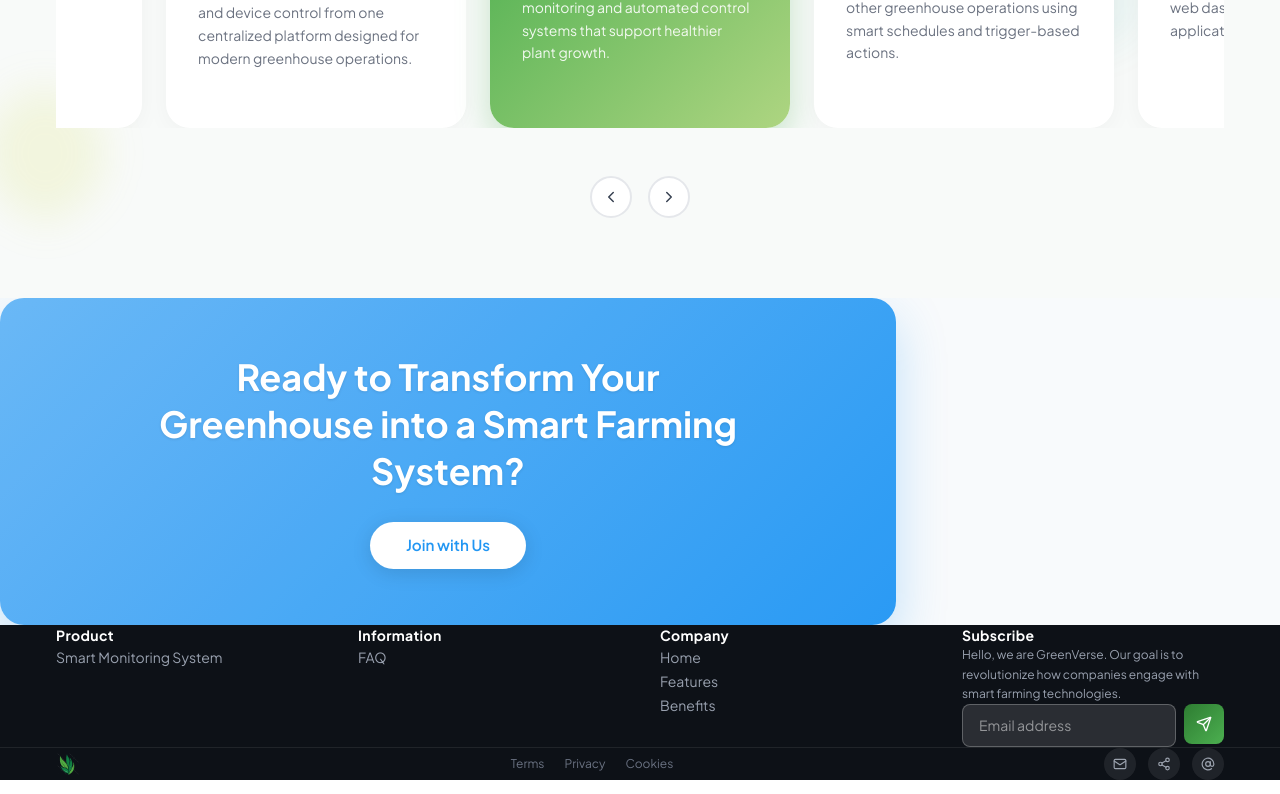
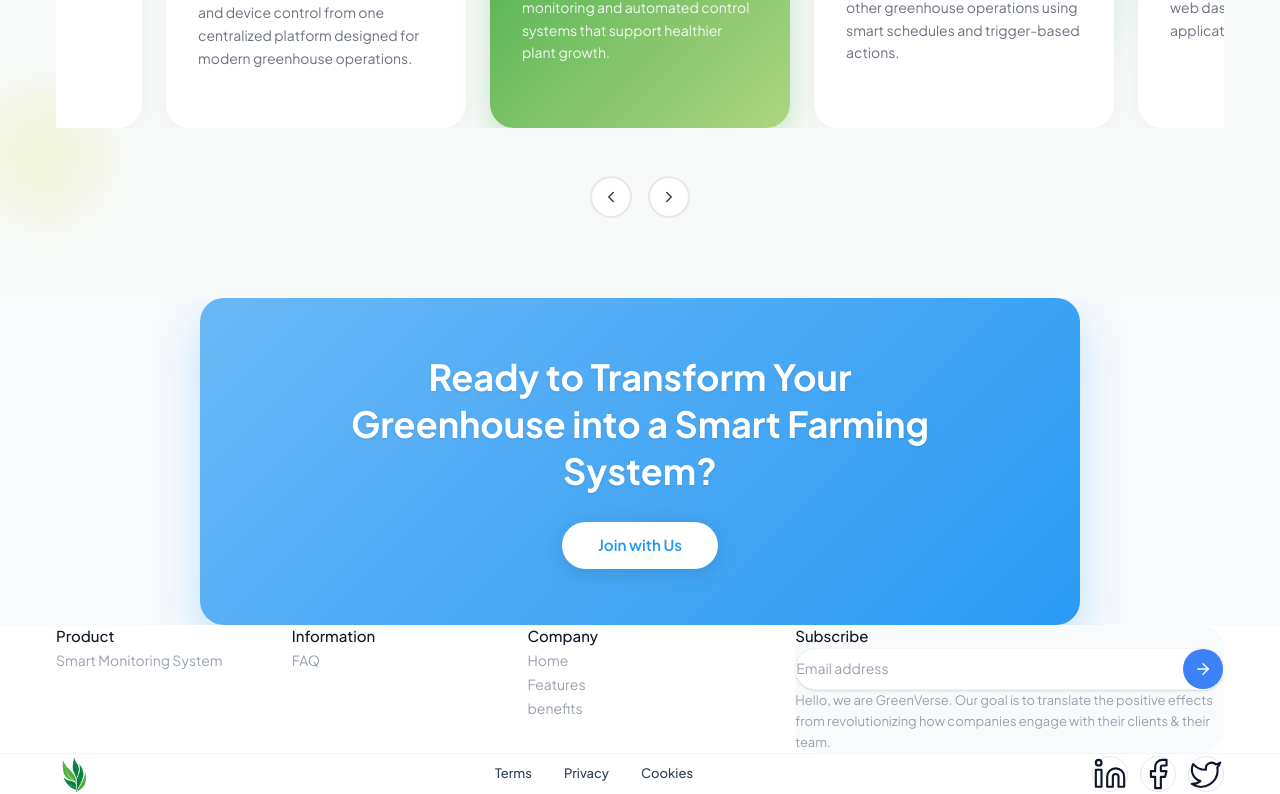
Before and after one commit to GaveenAnuranga/greenverseweb, a React (Vite) app: page / in a window 1280 px wide. Shown: the part 2951-3745 px from the top of the page. Built offline with nearby package versions, Linux system fonts and the light colour scheme.

Commit message:
feat: implement contact footer with EmailJS integration and join call-to-action section

```diff
--- a/src/sections/contact.jsx
+++ b/src/sections/contact.jsx
@@ -1,5 +1,25 @@
 import { useRef, useEffect, useState } from 'react';
-import { Send, Share2, AtSign, Mail as MailIcon } from 'lucide-react';
+import { ArrowRight } from 'lucide-react';
+
+const LinkedinIcon = (props) => (
+  <svg viewBox="0 0 24 24" fill="none" stroke="currentColor" strokeWidth="2" strokeLinecap="round" strokeLinejoin="round" {...props}>
+    <path d="M16 8a6 6 0 0 1 6 6v7h-4v-7a2 2 0 0 0-2-2 2 2 0 0 0-2 2v7h-4v-7a6 6 0 0 1 6-6z"></path>
+    <rect x="2" y="9" width="4" height="12"></rect>
+    <circle cx="4" cy="4" r="2"></circle>
+  </svg>
+);
+
+const FacebookIcon = (props) => (
+  <svg viewBox="0 0 24 24" fill="none" stroke="currentColor" strokeWidth="2" strokeLinecap="round" strokeLinejoin="round" {...props}>
+    <path d="M18 2h-3a5 5 0 0 0-5 5v3H7v4h3v8h4v-8h3l1-4h-4V7a1 1 0 0 1 1-1h3z"></path>
+  </svg>
+);
+
+const TwitterIcon = (props) => (
+  <svg viewBox="0 0 24 24" fill="none" stroke="currentColor" strokeWidth="2" strokeLinecap="round" strokeLinejoin="round" {...props}>
+    <path d="M22 4s-.7 2.1-2 3.4c1.6 10-9.4 17.3-18 11.6 2.2.1 4.4-.6 6-2C3 15.5.5 9.6 3 5c2.2 2.6 5.6 4.1 9 4-.9-4.2 4-6.6 7-3.8 1.1 0 3-1.2 3-1.2z"></path>
+  </svg>
+);
 import emailjs from '@emailjs/browser';
 
 // ===== Email credentials - replace these with environment variables in production =====
@@ -51,7 +71,7 @@ const ContactFooter = () => {
   const footerLinks = {
     Product: ['Smart Monitoring System'],
     Information: ['FAQ'],
-    Company: ['Home', 'Features', 'Benefits'],
+    Company: ['Home', 'Features', 'benefits'],
   };
 
   const scrollTo = (id) => {
@@ -67,25 +87,25 @@ const ContactFooter = () => {
     <footer
       id="contact"
       ref={sectionRef}
-      className="relative overflow-hidden"
-      style={{ background: '#0D1117', color: 'white' }}
+      className="relative overflow-hidden bg-white"
     >
       {/* Main Footer Content */}
       <div className={`container py-16 transition-all duration-700 ${visible ? 'opacity-100 translate-y-0' : 'opacity-0 translate-y-10'}`}>
-        <div className="grid grid-cols-1 sm:grid-cols-2 lg:grid-cols-4 gap-10">
+        <div className="grid grid-cols-1 lg:grid-cols-5 gap-10 lg:gap-16">
           {/* Links Columns */}
+          <div className="lg:col-span-3 grid grid-cols-1 sm:grid-cols-3 gap-8">
             {Object.entries(footerLinks).map(([heading, links]) => (
               <div key={heading}>
-              <h4 className="text-white font-bold text-sm mb-4 tracking-wide">{heading}</h4>
-              <ul className="space-y-2">
+                <h4 className="text-gray-900 font-medium text-[15px] mb-5">{heading}</h4>
+                <ul className="space-y-4">
                   {links.map((link) => (
                     <li key={link}>
                       <button
                         onClick={() => {
-                        const idMap = { Home: 'home', Features: 'features', Benefits: 'benefits' };
+                          const idMap = { Home: 'home', Features: 'features', benefits: 'benefits' };
                           if (idMap[link]) scrollTo(idMap[link]);
                         }}
-                      className="text-gray-400 text-sm hover:text-green-400 transition-colors"
+                        className="text-gray-400 text-[14px] hover:text-gray-900 transition-colors"
                       >
                         {link}
                       </button>
@@ -94,31 +114,30 @@ const ContactFooter = () => {
                 </ul>
               </div>
             ))}
+          </div>
 
           {/* Subscribe */}
-          <div>
-            <h4 className="text-white font-bold text-sm mb-4 tracking-wide">Subscribe</h4>
-            <p className="text-gray-400 text-xs mb-4 leading-relaxed">
-              Hello, we are GreenVerse. Our goal is to revolutionize how companies engage with smart farming technologies.
-            </p>
-            <form ref={formRef} onSubmit={handleSend} className="space-y-3">
-              <div className="flex gap-2">
+          <div className="lg:col-span-2 bg-[#F8FAFC] rounded-[24px] p-8">
+            <h4 className="text-gray-900 font-medium text-[15px] mb-6">Subscribe</h4>
+
+            <form ref={formRef} onSubmit={handleSend} className="space-y-4 mb-6">
+              <div className="flex items-center bg-white rounded-full p-1.5 shadow-sm border border-gray-100">
                 <input
                   type="email"
                   value={email}
                   onChange={(e) => setEmail(e.target.value)}
                   placeholder="Email address"
-                  className="footer-input flex-1"
+                  className="flex-1 bg-transparent px-4 py-2 outline-none text-[14px] text-gray-700 placeholder-gray-400"
                   required
                 />
                 <button
                   type="submit"
                   disabled={status === 'sending'}
-                  className="w-10 h-10 rounded-lg flex items-center justify-center transition-all duration-200"
+                  className="w-10 h-10 rounded-full flex items-center justify-center transition-all duration-200"
                   style={{
                     background: status === 'success'
-                      ? '#4CAF50'
-                      : 'linear-gradient(135deg, #2E7D32, #4CAF50)',
+                      ? '#10B981'
+                      : '#3B82F6',
                     flexShrink: 0,
                   }}
                   aria-label="Send"
@@ -126,33 +145,37 @@ const ContactFooter = () => {
                   {status === 'sending' ? (
                     <div className="w-4 h-4 border-2 border-white border-t-transparent rounded-full animate-spin" />
                   ) : (
-                    <Send size={16} color="white" />
+                    <ArrowRight size={18} color="white" />
                   )}
                 </button>
               </div>
               {status === 'success' && (
-                <p className="text-green-400 text-xs">✓ Email sent successfully!</p>
+                <p className="text-emerald-500 text-xs px-4">✓ Email sent successfully!</p>
               )}
               {status === 'error' && (
-                <p className="text-red-400 text-xs">✕ Failed to send. Please try again.</p>
+                <p className="text-red-500 text-xs px-4">✕ Failed to send. Please try again.</p>
               )}
             </form>
+
+            <p className="text-gray-400 text-[13px] leading-relaxed pr-4">
+              Hello, we are GreenVerse. Our goal is to translate the positive effects from revolutionizing how companies engage with their clients & their team.
+            </p>
           </div>
         </div>
       </div>
 
       {/* Bottom Bar */}
-      <div style={{ borderTop: '1px solid rgba(255,255,255,0.08)' }}>
-        <div className="container py-4 flex flex-col sm:flex-row items-center justify-between gap-3">
+      <div className="border-t border-gray-100">
+        <div className="container py-8 flex flex-col sm:flex-row items-center justify-between gap-6">
           {/* Logo */}
           <div className="flex items-center gap-2">
-            <img src="/greenlogo.png" alt="GreenVerse" className="h-6 w-auto" />
+            <img src="/greenlogo.png" alt="GreenVerse" className="h-10 w-auto" />
           </div>
 
           {/* Legal Links */}
-          <div className="flex items-center gap-5">
+          <div className="flex items-center justify-center gap-8 flex-1">
             {['Terms', 'Privacy', 'Cookies'].map((item) => (
-              <button key={item} className="text-gray-500 text-xs hover:text-gray-300 transition-colors">
+              <button key={item} className="text-[#334155] text-[13px] font-medium hover:text-gray-900 transition-colors">
                 {item}
               </button>
             ))}
@@ -161,25 +184,25 @@ const ContactFooter = () => {
           {/* Social Icons */}
           <div className="flex items-center gap-3">
             {[
-            { Icon: MailIcon, label: 'Email' },
-            { Icon: Share2, label: 'Share' },
-            { Icon: AtSign, label: 'Social' },
+              { Icon: LinkedinIcon, label: 'LinkedIn' },
+              { Icon: FacebookIcon, label: 'Facebook' },
+              { Icon: TwitterIcon, label: 'Twitter' },
             ].map(({ Icon, label }) => (
               <button
                 key={label}
                 aria-label={label}
-                className="w-8 h-8 rounded-full flex items-center justify-center transition-all duration-200 hover:scale-110"
-                style={{ background: 'rgba(255,255,255,0.08)', color: '#9CA3AF' }}
+                className="w-9 h-9 rounded-full flex items-center justify-center border border-gray-200 transition-all duration-200 hover:scale-105"
+                style={{ color: '#0F172A' }}
                 onMouseEnter={(e) => {
-                  e.currentTarget.style.background = 'rgba(76,175,80,0.3)';
-                  e.currentTarget.style.color = '#4CAF50';
+                  e.currentTarget.style.borderColor = '#3B82F6';
+                  e.currentTarget.style.color = '#3B82F6';
                 }}
                 onMouseLeave={(e) => {
-                  e.currentTarget.style.background = 'rgba(255,255,255,0.08)';
-                  e.currentTarget.style.color = '#9CA3AF';
+                  e.currentTarget.style.borderColor = '#E5E7EB';
+                  e.currentTarget.style.color = '#0F172A';
                 }}
               >
-                <Icon size={14} />
+                <Icon size={16} strokeWidth={1.5} />
               </button>
             ))}
           </div>
--- a/src/sections/join.jsx
+++ b/src/sections/join.jsx
@@ -29,11 +29,13 @@ const JoinSection = () => {
         className="relative overflow-hidden py-12"
         style={{ background: '#f8fafc' }}
       >
-        <div className="max-w-4xl mx-auto px-5 sm:px-8 relative">
+        <div className="container relative">
           {/* Main rounded container */}
           <div
-            className="relative rounded-3xl overflow-hidden text-center"
+            className="relative rounded-3xl overflow-hidden text-center mx-auto"
             style={{
+              maxWidth: '55rem',
+              margin: '0 auto',
               background: 'linear-gradient(135deg, #64B5F6 0%, #42A5F5 50%, #2196F3 100%)',
               boxShadow: '0 20px 50px rgba(33, 150, 243, 0.25)',
               transition: 'opacity 1s, transform 1s',
```
Lines whose indentation alone changed are shown as unchanged.
